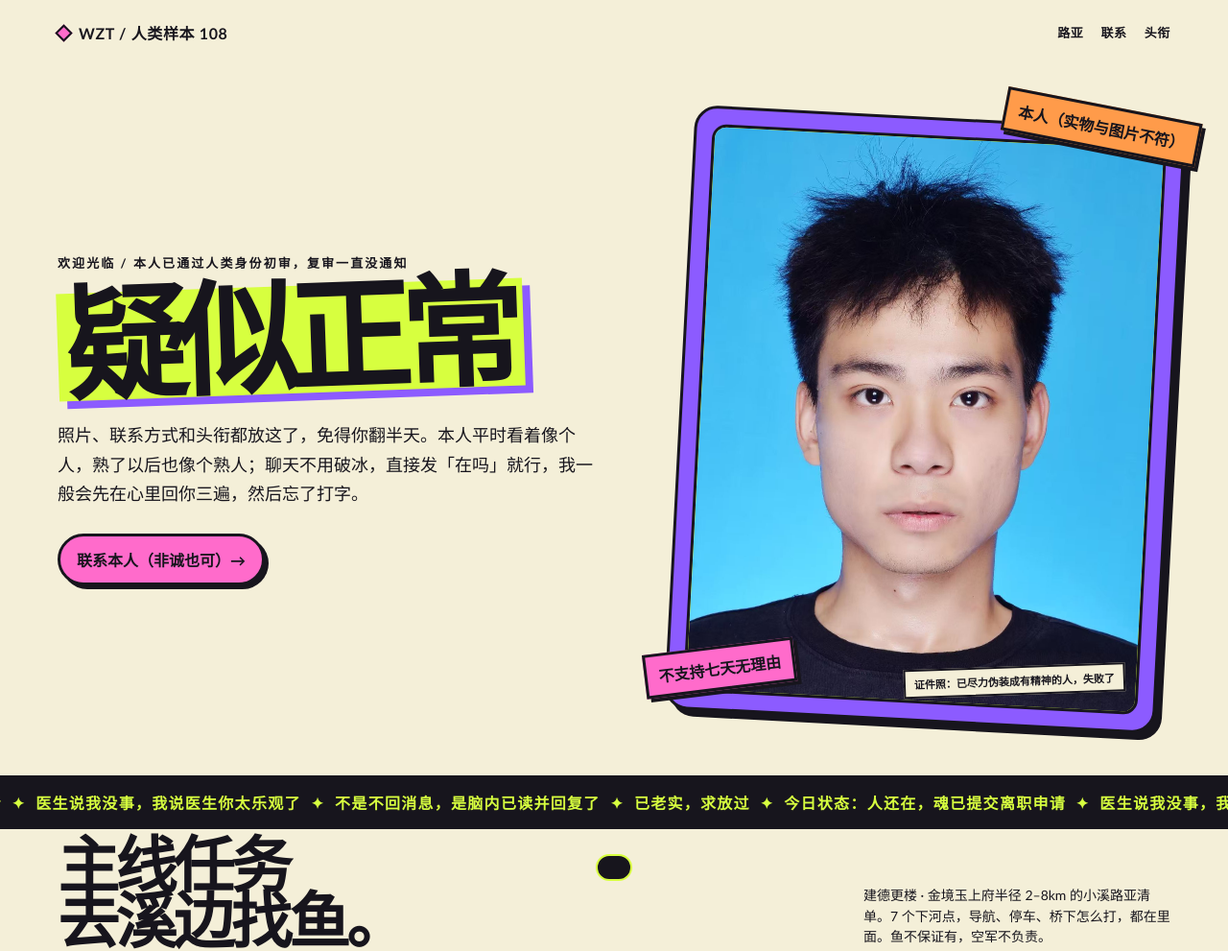
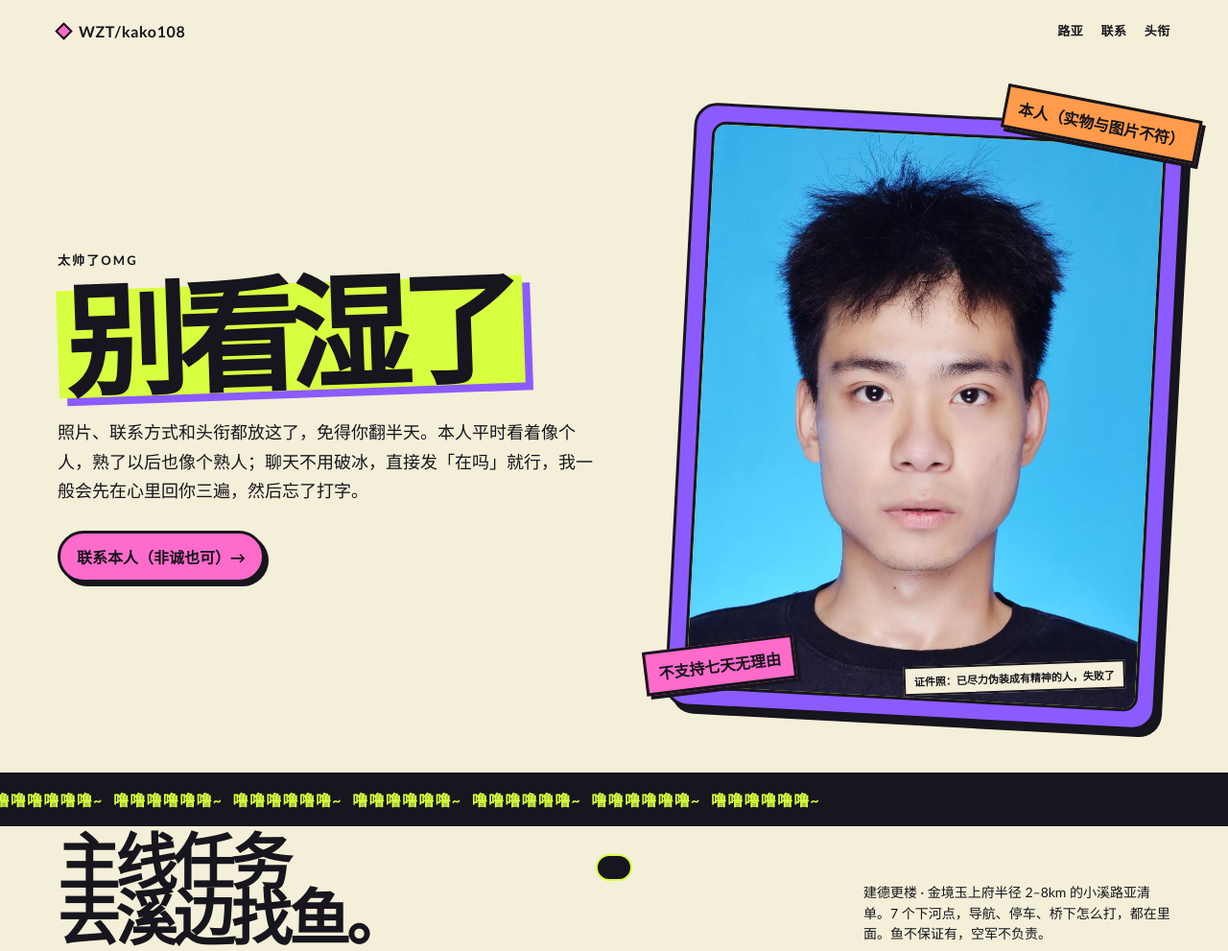
Before and after one commit to KAKO108/wzt-chaos-home, a plain HTML site: page index.html in a window 1280 px wide. Shown: the top 991 px of the page at 96% size. Drawn offline with Linux system fonts and the light colour scheme.

Commit message:
Update site name, hero copy and ticker

```diff
--- a/index.html
+++ b/index.html
@@ -5,7 +5,7 @@
   <meta name="viewport" content="width=device-width, initial-scale=1.0" />
   <meta name="theme-color" content="#17151d" />
   <meta name="description" content="一个不太正常但勉强能用的个人主页：联系我、看我钓鱼，顺便被抽象一下。" />
-  <title>WZT 的抽象人类观察站</title>
+  <title>WZT/kako108</title>
   <style>
     :root {
       --ink: #17151d;
@@ -161,7 +161,7 @@
 </head>
 <body>
   <header class="wrap topbar">
-    <a class="stamp" href="#top"><span class="stamp-dot"></span> WZT / 人类样本 108</a>
+    <a class="stamp" href="#top"><span class="stamp-dot"></span> WZT/kako108</a>
     <nav aria-label="页面导航"><a href="/lure/">路亚</a><a href="#contact">联系</a><a href="#tags">头衔</a></nav>
   </header>
 
@@ -169,8 +169,8 @@
     <section class="wrap hero">
       <div class="hero-grid">
         <div>
-          <p class="eyebrow">欢迎光临 / 本人已通过人类身份初审，复审一直没通知</p>
-          <h1><span class="highlight">疑似正常</span></h1>
+          <p class="eyebrow">太帅了OMG</p>
+          <h1><span class="highlight">别看湿了</span></h1>
           <p class="hero-copy">照片、联系方式和头衔都放这了，免得你翻半天。本人平时看着像个人，熟了以后也像个熟人；聊天不用破冰，直接发「在吗」就行，我一般会先在心里回你三遍，然后忘了打字。</p>
           <div class="hero-actions">
             <a class="btn primary" href="#contact">联系本人（非诚也可）→</a>
@@ -189,7 +189,7 @@
       </div>
     </section>
 
-    <div class="ticker" aria-hidden="true"><span>今日状态：人还在，魂已提交离职申请&nbsp;&nbsp;✦&nbsp;&nbsp;医生说我没事，我说医生你太乐观了&nbsp;&nbsp;✦&nbsp;&nbsp;不是不回消息，是脑内已读并回复了&nbsp;&nbsp;✦&nbsp;&nbsp;已老实，求放过&nbsp;&nbsp;✦&nbsp;&nbsp;今日状态：人还在，魂已提交离职申请&nbsp;&nbsp;✦&nbsp;&nbsp;医生说我没事，我说医生你太乐观了&nbsp;&nbsp;✦&nbsp;&nbsp;不是不回消息，是脑内已读并回复了&nbsp;&nbsp;✦&nbsp;&nbsp;已老实，求放过&nbsp;&nbsp;✦&nbsp;&nbsp;</span></div>
+    <div class="ticker" aria-hidden="true"><span>噜噜噜噜噜噜~&nbsp;&nbsp;噜噜噜噜噜噜~&nbsp;&nbsp;噜噜噜噜噜噜~&nbsp;&nbsp;噜噜噜噜噜噜~&nbsp;&nbsp;噜噜噜噜噜噜~&nbsp;&nbsp;噜噜噜噜噜噜~&nbsp;&nbsp;噜噜噜噜噜噜~&nbsp;&nbsp;噜噜噜噜噜噜~&nbsp;&nbsp;</span></div>
 
     <section class="wrap" id="lure">
       <div class="section-head">
```
